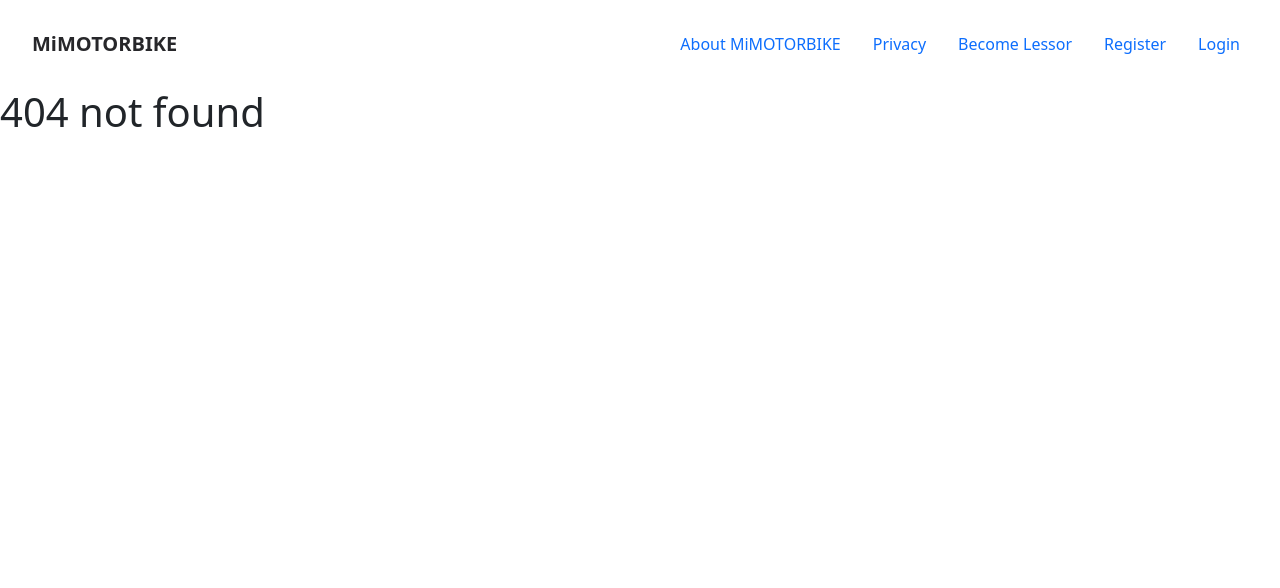
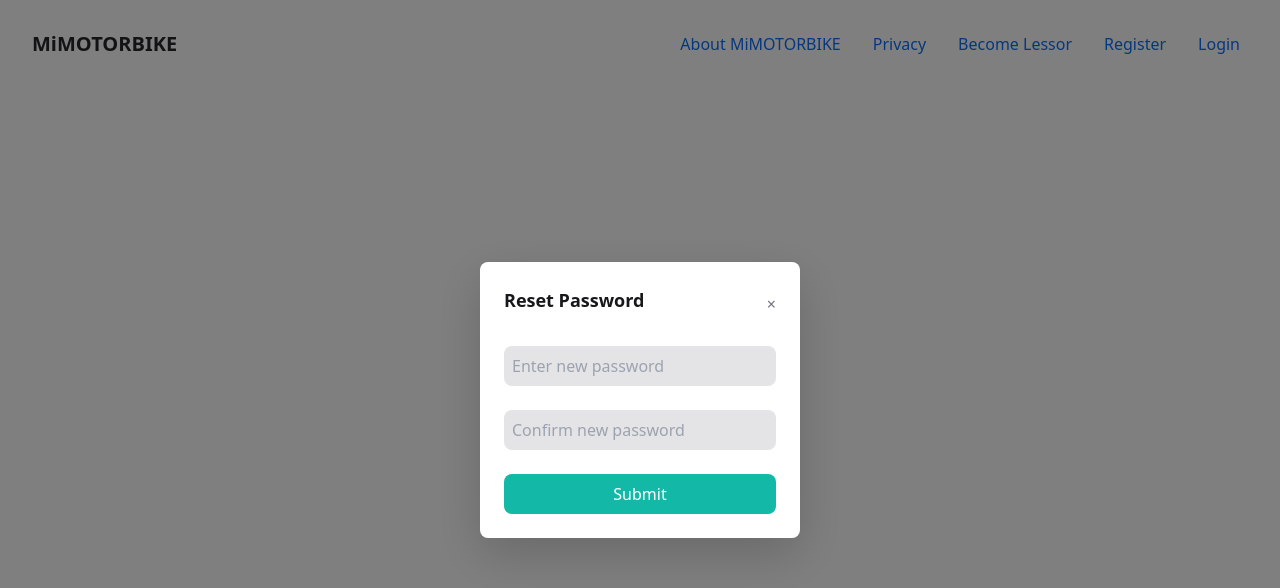
Before and after one commit to hmquann/MotorbikeRentalFrontEnd, a React (Create React App) app: page /password/resetnewpassword/1 in a window 1280 px wide. Before the commit this address had no page. Shown: the top 588 px of the page. Built offline with nearby package versions, Linux system fonts and the light colour scheme.

Commit message:
done register&forgotpassword

```diff
--- a/src/App.js
+++ b/src/App.js
@@ -11,11 +11,13 @@ import Register from "./pages/register/Register";
 import Homepage from "./pages/hompage/Homepage";
 import { useState } from "react";
 import Privacy from "./pages/privacy/Privacy";
-import PrivacyList from "./pages/privacy/PrivacyList"
+import PrivacyList from "./pages/privacy/PrivacyList";
 import UserInformation from "./pages/dashboard/UserInformation";
 import UserData from "./pages/dashboard/UserData";
-import EmailVerify from "./pages/register/EmailVerify";
+
 import RegisterMotorbikeStep1 from "./pages/registerMotorbike/RegisterMotorbikeStep1";
+import RegisterSuccess from "./pages/register/RegisterSuccess";
+import ResetNewPassword from "./pages/forgotpassword/ResetNewPassword";
 
 function App() {
   return (
@@ -27,9 +29,17 @@ function App() {
         <Route path="/employee/:id" element={<UpdateUser />} />
         <Route path="/login" element={<Login />} />
         <Route path="/forgotpassword" element={<Forgotpassword />} />
-        <Route path="/register/form" element={<Register />} />
-        <Route path="/register/emailverify"element={<EmailVerify/>}/>
-        <Route path="/registermotorbike/step1"element={<RegisterMotorbikeStep1/>}/>
+        <Route
+          path="password/resetnewpassword/:token"
+          element={<ResetNewPassword />}
+        />
+        <Route path="/register" element={<Register />} />
+
+        <Route path="/verify/:token" element={<RegisterSuccess />} />
+        <Route
+          path="/registermotorbike/step1"
+          element={<RegisterMotorbikeStep1 />}
+        />
         <Route path="/" element={<Navigate to="/homepage" />} />
         <Route path="/homepage" element={<Homepage />} />
         <Route path="/privacy" element={<Privacy />} />
--- a/src/index.js
+++ b/src/index.js
@@ -8,11 +8,11 @@ import { BrowserRouter } from "react-router-dom";
 
 const root = ReactDOM.createRoot(document.getElementById("root"));
 root.render(
-  <React.StrictMode>
+
     <BrowserRouter>
       <App />
     </BrowserRouter>
-  </React.StrictMode>
+
 );
 
 // If you want to start measuring performance in your app, pass a function
--- a/src/pages/forgotpassword/Forgotpassword.js
+++ b/src/pages/forgotpassword/Forgotpassword.js
@@ -1,6 +1,8 @@
+import axios from "axios";
 import React from "react";
 import { useState } from "react";
 import { useNavigate } from "react-router-dom";
+import Popup from "./PopUpSuccess";
 
 const modalOverlayClasses =
   "fixed inset-0 flex items-center justify-center bg-black bg-opacity-50";
@@ -16,9 +18,53 @@ const submitButtonClasses =
 const Forgotpassword = () => {
   const [isOpen, setIsOpen] = useState(true);
   const navigate = useNavigate();
+  const [loading, setLoading] = useState(false);
+  const [email, setEmail] = useState("");
+  const [error, setError] = useState(null);
+  const [showPopup, setShowPopup] = useState(false);
+
   const handleClose = () => {
     setIsOpen(false);
     navigate("/login"); // Điều hướng đến trang chủ hoặc trang bạn muốn sau khi đóng modal
+  };
+
+  const handleChange = (event) => {
+    setEmail(event.target.value);
+  };
+
+  const handleSubmit = (e) => {
+    if (!email.trim()) {
+      setError("Email cannot be empty.");
+      setLoading(false);
+      return;
+    }
+    e.preventDefault();
+    setLoading(true);
+
+    axios
+      .post("http://localhost:8080/password/forgot", null, {
+        params: { email: email },
+        headers: {
+          "Content-Type": "application/json",
+        },
+      })
+      .then((response) => {
+        console.log(response.data);
+        setShowPopup(true); // Hiển thị popup khi thành công
+        setTimeout(() => {
+          setShowPopup(false); // Ẩn popup sau 3 giây
+          navigate("/login"); //chuyển sang trang login sau khi thông báo
+        }, 3000);
+        // Xử lý phản hồi thành công
+      })
+      .catch((error) => {
+        console.error(error);
+        setError(error.response.data);
+        // Xử lý lỗi
+      })
+      .finally(() => {
+        setLoading(false);
+      });
   };
 
   if (!isOpen) return null;
@@ -37,12 +83,24 @@ const Forgotpassword = () => {
             &times;
           </button>
         </div>
-        <input
-          type="text"
-          placeholder="Enter your email"
-          className={inputClasses}
-        />
-        <button className={submitButtonClasses}>Submit</button>
+        <form onSubmit={handleSubmit}>
+          <input
+            type="email"
+            onChange={handleChange}
+            placeholder="Enter your email"
+            className={inputClasses}
+          />
+
+          <button type="submit" className={submitButtonClasses}>
+            {loading ? "Submitting..." : "Submit"}
+          </button>
+          {error && (
+            <div className="text-red-500 text-center mt-4">{error}</div>
+          )}
+        </form>
+        {showPopup && (
+          <Popup message="Your request sent successfully! Please check your email!" />
+        )}
       </div>
     </div>
   );
--- /dev/null
+++ b/src/pages/forgotpassword/PopUpSuccess.js
@@ -0,0 +1,11 @@
+import React from "react";
+
+const Popup = ({ message }) => {
+  return (
+    <div className="fixed top-1/3 left-1/2 transform -translate-x-1/2 -translate-y-1/2 bg-green-500 text-white px-4 py-2 rounded shadow">
+      {message}
+    </div>
+  );
+};
+
+export default Popup;
--- /dev/null
+++ b/src/pages/forgotpassword/ResetNewPassword.js
@@ -0,0 +1,162 @@
+import React, { useState } from "react";
+import axios from "axios";
+import { useNavigate, useParams } from "react-router-dom";
+import Popup from "./PopUpSuccess";
+
+const modalOverlayClasses =
+  "fixed inset-0 flex items-center justify-center bg-black bg-opacity-50";
+const modalContentClasses =
+  "bg-white dark:bg-zinc-800 rounded-lg shadow-lg p-6 w-80";
+const buttonClasses =
+  "text-zinc-500 dark:text-zinc-300 hover:text-zinc-700 dark:hover:text-zinc-100";
+const inputClasses =
+  "w-full p-2 mb-4 bg-zinc-200 rounded-lg light:bg-zinc-700 dark:text-zinc-200-dark";
+const submitButtonClasses =
+  "w-full p-2 bg-teal-500 text-white rounded-lg hover:bg-teal-600";
+
+const PasswordResetForm = () => {
+  const [newPassword, setNewPassword] = useState("");
+  const [renewPassword, setRenewPassword] = useState("");
+  const [loading, setLoading] = useState(false);
+  const [error, setError] = useState(null);
+  const [repasswordError, setRepasswordError] = useState("");
+  const [passwordError, setPasswordError] = useState("");
+  const [isOpen, setIsOpen] = useState(true);
+  const navigate = useNavigate();
+  const { token } = useParams();
+  const [showPopup, setShowPopup] = useState(false);
+
+  const validatePassword = (password) => {
+    return !(
+      password.length < 8 ||
+      password.length > 20 ||
+      !/[A-Z]/.test(password) ||
+      !/\d/.test(password)
+    );
+  };
+
+  const handleChangeNewPassWord = (e) => {
+    const newPasswordValue = e.target.value;
+    setNewPassword(newPasswordValue);
+    if (!validatePassword(newPasswordValue)) {
+      setPasswordError(
+        "Password length 8-20 characters and contains upper character and number."
+      );
+    } else {
+      setPasswordError("");
+      setNewPassword(newPasswordValue); // Cập nhật giá trị của newPassword
+    }
+  };
+
+  const handleChangeRenewPassword = (e) => {
+    const renewPasswordValue = e.target.value;
+    setRenewPassword(renewPasswordValue); // Cập nhật giá trị của renewPassword
+    if (renewPasswordValue !== newPassword) {
+      setRepasswordError("Password does not match!");
+    } else {
+      setRepasswordError("");
+    }
+  };
+
+  const handleClose = () => {
+    setIsOpen(false);
+    navigate("/login"); // Điều hướng đến trang login sau khi đóng modal
+  };
+
+  const handleSubmit = (e) => {
+    e.preventDefault();
+    setLoading(true);
+    setError(null);
+
+    if (!newPassword.trim()) {
+      setError("Password cannot be empty.");
+      setLoading(false);
+      return;
+    }
+
+    if (repasswordError || passwordError) {
+      setError("Please correct the errors before submitting.");
+      setLoading(false);
+      return;
+    }
+
+    axios
+      .post(
+        `http://localhost:8080/password/reset/${token}`,
+        {
+          password: newPassword,
+        },
+        {
+          headers: {
+            "Content-Type": "application/json",
+          },
+        }
+      )
+      .then((response) => {
+        console.log(response.data);
+        setShowPopup(true); // Hiển thị popup khi thành công
+        setTimeout(() => {
+          setShowPopup(false); // Ẩn popup sau 3 giây
+          navigate("/login"); //chuyển sang trang login sau khi thông báo
+        }, 3000);
+      })
+      .catch((error) => {
+        console.error(error);
+        setError("An error occurred. Please try again.");
+        // Xử lý lỗi
+      })
+      .finally(() => {
+        setLoading(false);
+      });
+  };
+
+  if (!isOpen) return null;
+
+  return (
+    <div className={modalOverlayClasses}>
+      <div className={modalContentClasses}>
+        <div className="flex justify-between items-center mb-4">
+          <h2 className="text-lg font-semibold text-zinc-900 dark:text-zinc-100-dark">
+            Reset Password
+          </h2>
+          <button
+            onClick={handleClose}
+            className={`text-zinc-400 dark:text-zinc-300 hover:text-zinc-600 dark:hover:text-zinc-500 ${buttonClasses}`}
+          >
+            <span className="sr-only">Close</span>
+            &times;
+          </button>
+        </div>
+        <form onSubmit={handleSubmit}>
+          <input
+            type="password"
+            placeholder="Enter new password"
+            value={newPassword}
+            onChange={handleChangeNewPassWord}
+            className={inputClasses}
+          />
+          {passwordError && <div className="text-red-500">{passwordError}</div>}
+          <input
+            type="password"
+            placeholder="Confirm new password"
+            onChange={handleChangeRenewPassword}
+            value={renewPassword}
+            className={inputClasses}
+          />
+          {repasswordError && (
+            <div className="text-red-500">{repasswordError}</div>
+          )}
+          <button type="submit" className={submitButtonClasses}>
+            {loading ? "Submitting..." : "Submit"}
+          </button>
+          {error && (
+            <div className="text-red-500 text-center mt-4">{error}</div>
+          )}
+        </form>
+        {showPopup && <Popup message="Password changed successfully!" />}
+      </div>
+    </div>
+  );
+};
+
+export default PasswordResetForm;
--- a/src/pages/login/Login.js
+++ b/src/pages/login/Login.js
@@ -3,7 +3,7 @@ import { json, useNavigate } from "react-router-dom";
 import { Link } from "react-router-dom";
 
 const Login = () => {
-  const apiLogin = process.env.REACT_APP_API_URL;
+  const apiLogin = "http://localhost:8080/api/auth/signin";
   const containerClasses =
     "flex items-center justify-center min-h-screen bg-gray-100 light:bg-zinc-900";
   const contentClasses =
@@ -24,7 +24,6 @@ const Login = () => {
   const [isLoggedIn, setIsLoggedIn] = useState(false);
   const [isLocked, setIsLocked] = useState(false);
 
-
   const handleChange = (e) => {
     const { name, value } = e.target;
     setCredentials((prevCredentials) => ({
@@ -36,7 +35,7 @@ const Login = () => {
   const handleSubmit = async (e) => {
     e.preventDefault();
     try {
-      const response = await fetch(apiLogin + "signin", {
+      const response = await fetch(apiLogin, {
         method: "POST",
         headers: { "Content-Type": "application/json" },
         body: JSON.stringify(credentials),
@@ -58,10 +57,10 @@ const Login = () => {
       } else {
         if (response.status === 401) {
           setError("Please check your username and password.");
-        } else if(response.status == 403){
+        } else if (response.status == 403) {
           setIsLocked(true);
-          setError("Your account has been locked")
-        }else {
+          setError("Your account has been locked");
+        } else {
           const errorMessage = await response.text();
           setError(errorMessage || "Something went wrong");
         }
--- a/src/pages/register/Register.js
+++ b/src/pages/register/Register.js
@@ -1,31 +1,34 @@
-import React, { useState } from 'react';
-import axios from 'axios';
-import { useNavigate } from 'react-router-dom';
+import React, { useState } from "react";
+import axios from "axios";
+import { useNavigate } from "react-router-dom";
+import Popup from "../forgotpassword/PopUpSuccess";
+
 const Register = () => {
   const [formData, setFormData] = useState({
-    firstname: '',
-    lastname: '',
-    phone: '',
-    email: '',
-    password: '',
-    gender: ''
+    firstname: "",
+    lastname: "",
+    phone: "",
+    email: "",
+    password: "",
+    gender: "",
   });
 
-  const [repassword, setRepassword] = useState('');
+  const [repassword, setRepassword] = useState("");
   const [loading, setLoading] = useState(false);
   const [error, setError] = useState(null);
-  const [gender,setGender]=useState(true)
-  const [phoneError, setPhoneError] = useState('');
-  const [emailError, setEmailError] = useState('');
-  const [repasswordError, setRepasswordError] = useState('');
-  const [passwordError, setPasswordError] = useState('');
-  const [lastNameError, setlastNameError] = useState('');
-  const [firstNameError, setFirstNameError] = useState('');
-  const [genderError, setGenderError] = useState('');
+  const [gender, setGender] = useState(true);
+  const [phoneError, setPhoneError] = useState("");
+  const [emailError, setEmailError] = useState("");
+  const [repasswordError, setRepasswordError] = useState("");
+  const [passwordError, setPasswordError] = useState("");
+  const [lastNameError, setlastNameError] = useState("");
+  const [firstNameError, setFirstNameError] = useState("");
+  const [genderError, setGenderError] = useState("");
   const navigate = useNavigate();
+  const [showPopup, setShowPopup] = useState(false);
   const validateName = (name) => {
     return /^[a-zA-Z]+$/.test(name);
-  }
+  };
   const validatePhoneNumber = (phone) => {
     const phoneRegex = /^[0-9]{10}$/;
     return phoneRegex.test(phone);
@@ -35,67 +38,74 @@ const Register = () => {
     return emailRegex.test(email);
   };
   const validatePassword = (password) => {
-    return (!(password.length < 8 || password.length > 20 || !/[A-Z]/.test(password) || !/\d/.test(password)));
-  }
+    return !(
+      password.length < 8 ||
+      password.length > 20 ||
+      !/[A-Z]/.test(password) ||
+      !/\d/.test(password)
+    );
+  };
 
   const handleChange = (e) => {
     const { name, value } = e.target;
 
-    if (name === 'firstname') {
+    if (name === "firstname") {
       if (!validateName(value)) {
-        setFirstNameError('First name must only have alphabet characters.');
+        setFirstNameError("First name must only have alphabet characters.");
       } else {
-        setFirstNameError('');
+        setFirstNameError("");
       }
     }
-    if (name === 'lastname') {
+    if (name === "lastname") {
       if (!validateName(value)) {
-        setlastNameError('Last name must only have alphabet characters.');
+        setlastNameError("Last name must only have alphabet characters.");
       } else {
-        setlastNameError('');
+        setlastNameError("");
       }
     }
-    if (name === 'password') {
+    if (name === "password") {
       if (!validatePassword(value)) {
-        setPasswordError('Password length 8-20 characters and contains upper character and number.');
+        setPasswordError(
+          "Password length 8-20 characters and contains upper character and number."
+        );
       } else {
-        setPasswordError('');
+        setPasswordError("");
       }
     }
-    if (name === 'phone') {
+    if (name === "phone") {
       if (!validatePhoneNumber(value)) {
-        setPhoneError('Invalid phone number. It should be 10 digits.');
+        setPhoneError("Invalid phone number. It should be 10 digits.");
       } else {
-        setPhoneError('');
+        setPhoneError("");
       }
     }
-    if (name === 'email') {
+    if (name === "email") {
       if (!validateEmail(value)) {
-        setEmailError('Invalid email format.');
+        setEmailError("Invalid email format.");
       } else {
-        setEmailError('');
+        setEmailError("");
       }
     }
-    if (name === 'password' || name === 'repassword') {
-      if (name === 'password') {
+    if (name === "password" || name === "repassword") {
+      if (name === "password") {
         setFormData({
           ...formData,
-          [name]: value
+          [name]: value,
         });
       } else {
         setRepassword(value);
       }
-      if (name === 'repassword' && formData.password !== value) {
-        setRepasswordError('Passwords do not match.');
-      } else if (name === 'password' && repassword && value !== repassword) {
-        setRepasswordError('Passwords do not match.');
+      if (name === "repassword" && formData.password !== value) {
+        setRepasswordError("Passwords do not match.");
+      } else if (name === "password" && repassword && value !== repassword) {
+        setRepasswordError("Passwords do not match.");
       } else {
-        setRepasswordError('');
+        setRepasswordError("");
       }
     } else {
       setFormData({
         ...formData,
-        [name]: value
+        [name]: value,
       });
     }
   };
@@ -105,54 +115,74 @@ const Register = () => {
     setLoading(true);
     setError(null);
 
-    if (firstNameError || lastNameError || phoneError || emailError || repasswordError || passwordError) {
-      setError('Please correct the errors before submitting.');
+    if (
+      firstNameError ||
+      lastNameError ||
+      phoneError ||
+      emailError ||
+      repasswordError ||
+      passwordError
+    ) {
+      setError("Please correct the errors before submitting.");
       setLoading(false);
       return;
     }
 
     for (let key in formData) {
-      if (formData[key] === '') {
-        setError('Please fill all fields before submitting.');
+      if (formData[key] === "") {
+        setError("Please fill all fields before submitting.");
         setLoading(false);
         return;
       }
     }
     setFormData(formData);
-    navigate('/emailVerify',{ state: formData });
-    // axios.post('http://localhost:8080/api/auth/signup', formData,{
-    //     headers: {
-    //         'Content-Type': 'application/json'
-    //     }
-    // })
-    //   .then(response => {
-    //     console.log('Data sent successfully:', response.data);
-    //     setLoading(false);
-    //   })
-    //   .catch(error => {
-    //     console.log(formData);
-    //     if (error.response) {
-    //         // The request was made and the server responded with a status code
-    //         // that falls out of the range of 2xx
-    //         console.error('Error response:', error.response);
-    //         console.error('Status code:', error.response.status);
-    //         console.error('Data:', error.response.data);
+    axios
+      .post("http://localhost:8080/api/auth/signup", formData, {
+        headers: {
+          "Content-Type": "application/json",
+        },
+      })
+      .then((response) => {
+        console.log("Data sent successfully:", response.data);
+        setShowPopup(true); // Hiển thị popup khi thành công
+        setTimeout(() => {
+          setShowPopup(false); // Ẩn popup sau 3 giây
+          navigate("/login"); //chuyển sang trang login sau khi thông báo
+        }, 3000);
+        setLoading(false);
+      })
+      .catch((error) => {
+        console.log(formData);
+        if (error.response) {
+          // The request was made and the server responded with a status code
+          // that falls out of the range of 2xx
+          console.error("Error response:", error.response);
+          console.error("Status code:", error.response.status);
+          console.error("Data:", error.response.data);
 
-    //         if (error.response.status === 404) {
-    //             setError('Error 404: Not Found. The requested resource could not be found.');
-    //         } else if (error.response.status === 409) {
-    //             setError(error.response.data);
-    //         } else {
-    //             setError(`Error ${error.response.status}: ${error.response.data.message || 'An error occurred.'}`);
-    //         }
-    //     } else if (error.request) {
-    //         // The request was made but no response was received
-    //         console.error('Error request:', error.request);
-    //         setError('No response received. Please check your network connection.');
-    //     }
-    //     setLoading(false);
-    // });
-  }
+          if (error.response.status === 404) {
+            setError(
+              "Error 404: Not Found. The requested resource could not be found."
+            );
+          } else if (error.response.status === 409) {
+            setError(error.response.data);
+          } else {
+            setError(
+              `Error ${error.response.status}: ${
+                error.response.data.message || "An error occurred."
+              }`
+            );
+          }
+        } else if (error.request) {
+          // The request was made but no response was received
+          console.error("Error request:", error.request);
+          setError(
+            "No response received. Please check your network connection."
+          );
+        }
+        setLoading(false);
+      });
+  };
   return (
     <div className="flex items-center justify-center min-h-screen bg-gray-100 dark:bg-gray-900">
       <div className="bg-white dark:bg-gray-800 p-8 rounded-lg shadow-lg w-full max-w-md">
@@ -168,7 +198,9 @@ const Register = () => {
             onChange={handleChange}
             className="w-full p-3 border border-gray-300 rounded-lg bg-gray-100 dark:bg-gray-700 dark:text-gray-200 focus:outline-none focus:ring-2 focus:ring-blue-500"
           />
-          {firstNameError && <div className="text-red-500">{firstNameError}</div>}
+          {firstNameError && (
+            <div className="text-red-500">{firstNameError}</div>
+          )}
           <input
             type="text"
             name="lastname"
@@ -213,7 +245,9 @@ const Register = () => {
             onChange={handleChange}
             className="w-full p-3 border border-gray-300 rounded-lg bg-gray-100 dark:bg-gray-700 dark:text-gray-200 focus:outline-none focus:ring-2 focus:ring-blue-500"
           />
-          {repasswordError && <div className="text-red-500">{repasswordError}</div>}
+          {repasswordError && (
+            <div className="text-red-500">{repasswordError}</div>
+          )}
           <select
             name="gender"
             value={formData.gender}
@@ -230,10 +264,15 @@ const Register = () => {
             className="w-full p-3 bg-teal-500 text-white rounded-lg focus:outline-none focus:ring-2 focus:ring-teal-500 hover:bg-teal-600"
             disabled={loading}
           >
-            {loading ? 'Submitting...' : 'Submit'}
+            {loading ? "Submitting..." : "Submit"}
           </button>
-          {error && <div className="text-red-500 text-center mt-4">{error}</div>}
+          {error && (
+            <div className="text-red-500 text-center mt-4">{error}</div>
+          )}
         </form>
+        {showPopup && (
+          <Popup message="Your request sent successfully! Please check your email!" />
+        )}
       </div>
     </div>
   );
--- /dev/null
+++ b/src/pages/register/RegisterSuccess.js
@@ -0,0 +1,40 @@
+import axios from "axios";
+import React, { useEffect, useState } from "react";
+import { useNavigate, useParams } from "react-router-dom";
+import Popup from "../forgotpassword/PopUpSuccess";
+
+const RegisterSuccess = () => {
+  const [showPopup, setShowPopup] = useState(false);
+  const { token } = useParams("");
+  const navigate = useNavigate();
+
+  useEffect(() => {
+    console.log(token);
+    if (token !== null) {
+      axios
+        .get(`http://localhost:8080/verify/${token}`)
+        .then((response) => {
+          console.log("User:", response.data);
+          setShowPopup(true); // Hiển thị popup khi thành công
+          setTimeout(() => {
+            setShowPopup(false); // Ẩn popup sau 3 giây
+            navigate("/login"); //chuyển sang trang login sau khi thông báo
+          }, 3000);
+        })
+        .catch((error) => {
+          console.error("Error:", error);
+          // Xử lý lỗi ở đây
+        });
+    }
+  }, [navigate, token]);
+
+  return (
+    <div>
+      {showPopup && (
+        <Popup message="Your account has been successfully verified!" />
+      )}
+    </div>
+  );
+};
+
+export default RegisterSuccess;
```
Also changed, not shown: src/pages/register/EmailVerify.js (+5 -22 lines).
